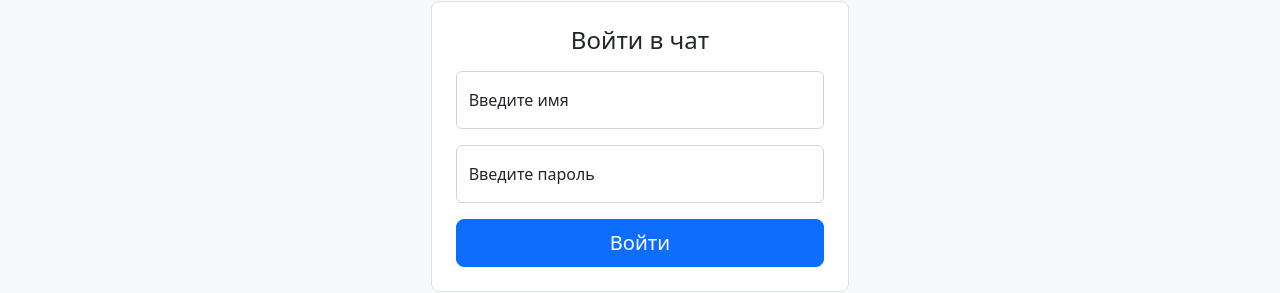
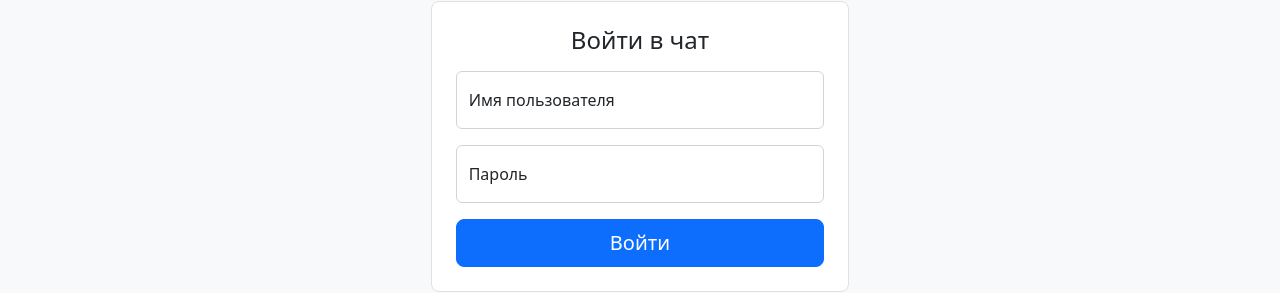
Before and after one commit to agapovk/frontend-project-lvl4, a React (Create React App) app in the folder frontend/: page /login in a window 1280 px wide. Shown: the part 281-574 px from the top of the page. Built offline with nearby package versions, Linux system fonts and the light colour scheme; no server answers; what leo-profanity would draw is missing.

Commit message:
edit labels

```diff
--- a/frontend/src/locales/ru.js
+++ b/frontend/src/locales/ru.js
@@ -1,23 +1,23 @@
 export default {
 	translation: {
 		header: {
-			logout: 'Выйти',
+			logout: 'Выйти'
 		},
 		login: {
 			header: 'Войти в чат',
-			enterName: 'Введите имя',
-			enterPwd: 'Введите пароль',
+			enterName: 'Имя пользователя',
+			enterPwd: 'Пароль',
 			enter: 'Войти',
 			notHaveAcc: 'Нет аккаунта?',
-			reg: 'Регистрация',
+			reg: 'Регистрация'
 		},
 		signup: {
 			header: 'Регистрация',
-			enterName: 'Введите имя',
-			enterPwd: 'Введите пароль',
-			confirmPwd: 'Подтвердите пароль',
+			enterName: 'Имя пользователя',
+			enterPwd: 'Пароль',
+			confirmPwd: 'Подтверждение пароля',
 			signup: 'Зарегистрироваться',
-			error: 'Такой пользователь уже существует',
+			error: 'Такой пользователь уже существует'
 		},
 		home: {
 			channels: 'Каналы',
@@ -25,17 +25,17 @@ export default {
 			mesCount_few: 'сообщения',
 			mesCount_many: 'сообщений',
 			enterMessage: 'Введите сообщение',
-			send: 'Отправить',
+			send: 'Отправить'
 		},
 		missing: {
 			notFound: 'Страница не найдена',
 			but: 'Но вы можете перейти',
-			toHome: 'на главную страницу',
+			toHome: 'на главную страницу'
 		},
 		toast: {
 			add: 'Канал создан',
 			rename: 'Канал переименован',
-			delete: 'Канал удален',
+			delete: 'Канал удален'
 		},
 		modals: {
 			add: {
@@ -43,19 +43,19 @@ export default {
 				enterChannelName: 'Введите название канала',
 				close: 'Закрыть',
 				save: 'Сохранить',
-				error: 'Такой канал уже существует',
+				error: 'Такой канал уже существует'
 			},
 			rename: {
 				renameChannel: 'Переименовать канал',
 				close: 'Закрыть',
 				save: 'Сохранить',
-				error: 'Такой канал уже существует',
+				error: 'Такой канал уже существует'
 			},
 			delete: {
 				deleteChannel: 'Удалить канал?',
 				close: 'Закрыть',
-				delete: 'Удалить',
-			},
-		},
-	},
+				delete: 'Удалить'
+			}
+		}
+	}
 };
```
